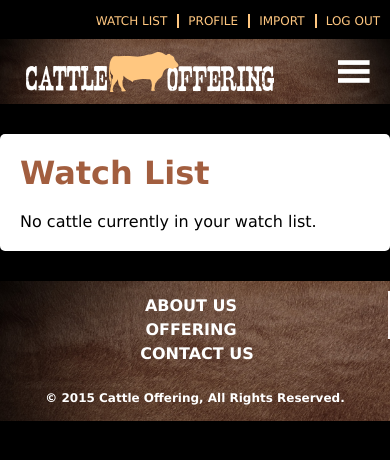
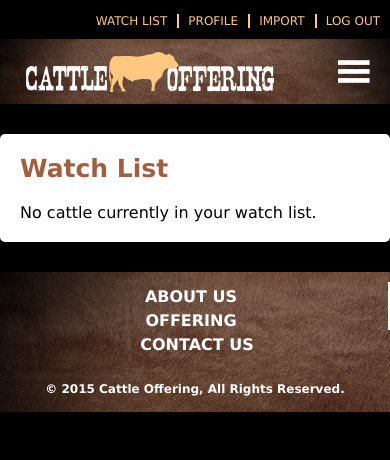
Before and after one commit to freshcodellc/cattle-offering, a Django app: page /account/watchlist/ in a window 390 px wide. Shown: the top 460 px of the page. Run offline with Django 3.2, Linux system fonts and the light colour scheme; the visitor is signed in with stand-in values (Sample User, id 1); data that the repository does not hold is empty; style sheets or scripts are compiled from the project's sources; parts of the project's set-up code (start-up, migrations or seed data) failed here and were passed over; some libraries are stand-ins or nearby versions.

Commit message:
Added more mobile responsiveness

```diff
--- a/core/static/cattle/css/_cattle.scss
+++ b/core/static/cattle/css/_cattle.scss
@@ -336,6 +336,10 @@ header {
 
   &__title {
     color: $dark-tan;
+
+    @include mobile {
+      font-size: 25px;
+    }
   }
 
   &__text {
@@ -415,6 +419,10 @@ header {
     height: 50px;
     line-height: 50px;
     width: 70%;
+
+    @include tablet-sm {
+      width: 95%;
+    }
   }
 
   &__label {
@@ -433,6 +441,10 @@ header {
     display: block;
     border: 1px solid $gray;
     border-radius: 2px;
+
+    @include tablet-sm {
+      width: 65%;
+    }
   }
 
   &__email {
@@ -443,6 +455,10 @@ header {
     display: block;
     border: 1px solid $gray;
     border-radius: 2px;
+
+    @include tablet-sm {
+      width: 65%;
+    }
   }
 
   &__subject {
@@ -453,6 +469,10 @@ header {
     display: block;
     border: 1px solid $gray;
     border-radius: 2px;
+
+    @include tablet-sm {
+      width: 65%;
+    }
   }
 
   &__message {
@@ -463,6 +483,10 @@ header {
     padding: 5px;
     border: 1px solid $gray;
     border-radius: 2px;
+
+    @include tablet-sm {
+      width: 65%;
+    }
   }
 }
 
@@ -481,6 +505,10 @@ header {
       height: 25px;
       line-height: 25px;
       float: left;
+
+      @include mobile {
+        font-size: 14px;
+      }
     }
 
     & input {
@@ -491,6 +519,14 @@ header {
       display: block;
       border: 1px solid $gray;
       border-radius: 2px;
+
+      @include mobile-lg {
+        width: 45%;
+      }
+
+      @include mobile {
+        width: 50%;
+      }
     }
   }
 
@@ -499,6 +535,14 @@ header {
     margin-left: 30%;
     height: 35px;
     line-height: 35%;
+
+    @include mobile-lg {
+      width: 45%;
+    }
+
+    @include mobile {
+      width: 50%;
+    }
   }
 }
 
@@ -508,9 +552,17 @@ header {
   height: 30px;
   margin-bottom: 10px;
 
+  @include mobile-lg {
+    width: 45%;
+  }
+
+  @include mobile {
+    width: 50%;
+  }
+
   &__pwd-reset {
     text-decoration: none;
-    width: 50%;
+    width: 100%;
     margin: 0px 0px 0px 0px;
     font-size: 12px;
     height: 12px;
@@ -549,6 +601,18 @@ header {
 
     &:nth-last-child(1) {
       width: 65%;
+
+      @include tablet {
+        width: 75%;
+      }
+
+      @include tablet-sm {
+        width: 80%;
+      }
+
+      @include mobile-lg {
+        width: 85%;
+      }
     }
   }
 
@@ -565,14 +629,10 @@ header {
     height: 25px;
     line-height: 25px;
     float: left;
-  }
 
-  &__last {
-    width: 25%;
-    display: block;
-    height: 25px;
-    line-height: 25px;
-    float: left;
+    @include mobile {
+      font-size: 12px;
+    }
   }
 
   & input {
@@ -583,6 +643,18 @@ header {
     display: block;
     border: 1px solid $gray;
     border-radius: 2px;
+
+    @include tablet {
+      width: 45%;
+    }
+
+    @include tablet-sm {
+      width: 50%;
+    }
+
+    @include mobile-lg {
+      width: 55%;
+    }
   }
 }
 
@@ -622,6 +694,22 @@ header {
       line-height: 35px;
       margin-top: 10px;
       width: 55%;
+
+      @include tablet {
+        width: 65%;
+      }
+
+      @include tablet-sm {
+        width: 70%;
+      }
+
+      @include mobile-lg {
+        width: 75%;
+      }
+
+      @include mobile {
+        width: 80%;
+      }
     }
   }
 
@@ -633,6 +721,22 @@ header {
     border: 1px solid $gray;
     border-radius: 2px;
     display: block;
+
+    @include tablet {
+      width: 35%;
+    }
+
+    @include tablet-sm {
+      width: 40%;
+    }
+
+    @include mobile-lg {
+      width: 45%;
+    }
+
+    @include mobile {
+      width: 50%;
+    }
   }
 }
 
@@ -951,8 +1054,20 @@ header {
     color: $white;
     text-align: center;
     font-size: 14px;
-    width: 55%;
+    width: 60%;
     border-radius: 2px;
+
+    @include tablet {
+      width: 70%;
+    }
+
+    @include tablet-sm {
+      width: 75%;
+    }
+
+    @include mobile-lg {
+      width: 80%;
+    }
   }
 
   &__wrapper {
@@ -965,24 +1080,67 @@ header {
 
   &__button-wrapper {
     @extend .form-profile__wrapper;
-    width: 55%;
+    width: 60%;
+
+    @include tablet {
+      width: 70%;
+    }
+
+    @include tablet-sm {
+      width: 75%;
+    }
+
+    @include mobile-lg {
+      width: 80%;
+    }
   }
 
   &__label {
     width: 30%;
     display: block;
     float: left;
+
+    @include mobile {
+      font-size: 14px;
+    }
   }
 
   & input {
     border: 1px solid $gray;
     border-radius: 2px;
-    width: 25%;
+    width: 30%;
     height: 25px;
     line-height: 25px;
     display: block;
+
+    @include tablet {
+      width: 40%;
+    }
+
+    @include tablet-sm {
+      width: 45%;
+    }
+
+    @include mobile-lg {
+      width: 50%;
+    }
+  }
+}
+
+.profile__state {
+  width: 30%;
+
+  @include tablet {
+    width: 40%;
   }
 
+  @include tablet-sm {
+    width: 45%;
+  }
+
+  @include mobile-lg {
+    width: 50%;
+  }
 }
 
 /*----->> Import <<-----*/
--- a/user/templates/registration/password_reset_form.html
+++ b/user/templates/registration/password_reset_form.html
@@ -9,7 +9,7 @@
     <p class="form-password-reset__instructions">{% trans "Forgotten your password? Enter your email address below, and we'll email instructions for setting a new one." %}</p>
     {{ form.email.errors }}
     <div class="form-password-reset__wrapper">
-      <label class="form-password-reset__label" for="id_email">{% trans 'Email address:' %}</label>
+      <label class="form-password-reset__label" for="id_email">{% trans 'Email:' %}</label>
       {{ form.email }}
     </div>
     <div class="form-password-reset__wrapper">
--- a/user/templates/registration/signup.html
+++ b/user/templates/registration/signup.html
@@ -22,7 +22,7 @@
       </div>
       {{ form.email.errors }}
       <div class="form-signup__wrapper">
-        <label class="form-signup__label" for="id_email">Email address:</label>
+        <label class="form-signup__label" for="id_email">Email:</label>
         {{ form.email|addclass:'signup__email' }}
       </div>
       {{ form.password.errors }}
@@ -32,7 +32,7 @@
       </div>
       {{ form.newsletter.errors }}
       <div class="form-signup__wrapper">
-        <label class="form-signup__last" for="id_newsletter">Keep me updated via email!</label>
+        <label class="form-signup__label" for="id_newsletter">Keep me updated via email!</label>
         {{ form.newsletter|addclass:'signup__newsletter' }}
       </div>
       <div class="form-signup__wrapper">
--- a/user/templates/user/profile-edit.html
+++ b/user/templates/user/profile-edit.html
@@ -22,7 +22,7 @@
       </div>
       {{ form.email.errors }}
       <div class="form-profile__wrapper">
-        <label class="form-profile__label" for="id_email">Email address:</label>
+        <label class="form-profile__label" for="id_email">Email:</label>
         {{ form.email|addclass:'profile__email' }}
       </div>
       {{ form.phone.errors }}
--- a/user/templates/user/watch_list.html
+++ b/user/templates/user/watch_list.html
@@ -18,8 +18,12 @@
         <span class="offering-content-listing__item"><strong>Breed:</strong> {{ cattle.get_breed_display }}</span>
         <span class="offering-content-listing__item"><strong>Sex:</strong> {{ cattle.get_sex_display }}</span>
         <span class="offering-content-listing__item"><strong>Registration #:</strong> {{ cattle.registration_number }}</span>
-        <span class="button__watchlist button__watchlist--remove js-watchlist-remove" data-remove="true" data-href="{% url 'cattle:offering-toggle-watch' cattle.id 'remove' %}">- Stop Watching</span>
-        <a class="button__more" href="{% url 'cattle:offering-detail' cattle.id %}">Read More</a>
+        <div class="button-row clear">
+          <a class="button__watchlist button__watchlist--remove js-watchlist-remove" data-remove="true" data-href="{% url 'cattle:offering-toggle-watch' cattle.id 'remove' %}">- Stop Watching</a>
+        </div>
+        <div class="button-row clear">
+          <a class="button__more" href="{% url 'cattle:offering-detail' cattle.id %}">Read More</a>
+        </div>
       </div>
     </div>
     {% empty %}
```
Also changed, not shown: other parts of core/static/cattle/css/_cattle.scss (+14 -15 lines), cattle/templates/cattle/offering.html (+8 -2 lines).
